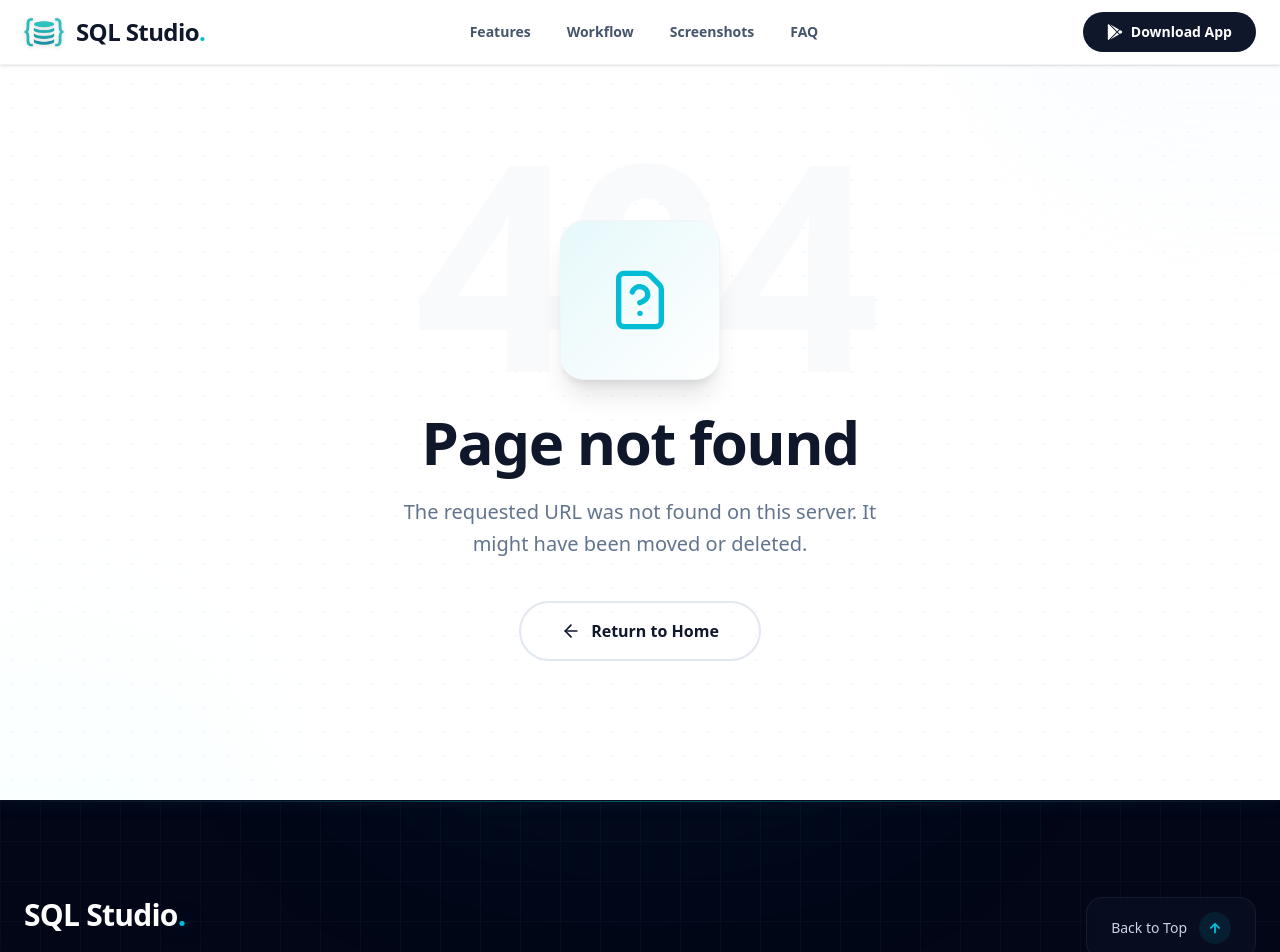
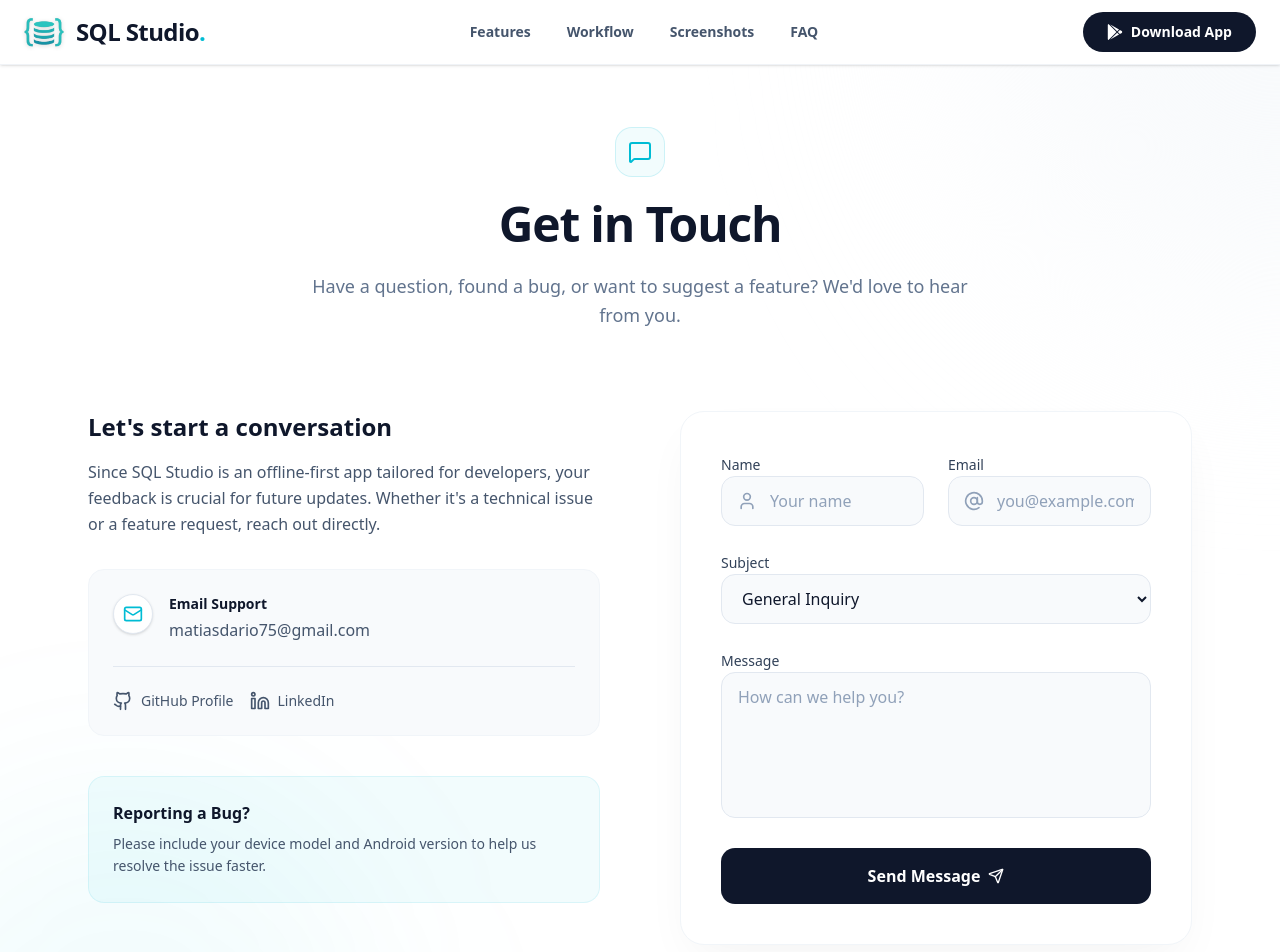
Before and after one commit to dariomatias-dev/sql_studio_web, a Next.js app: page /contact in a window 1280 px wide. Before the commit this address had no page. Shown: the top 952 px of the page. Built offline with nearby package versions, Linux system fonts and the light colour scheme.

Commit message:
feat(app): created contact page
- Developed a contact page for sending general inquiries, bug reports, feature requests, or feedback via email.

```diff
--- /dev/null
+++ b/app/contact/page.tsx
@@ -0,0 +1,222 @@
+"use client";
+
+import {
+  AtSign,
+  Github,
+  Linkedin,
+  Mail,
+  MessageSquare,
+  Send,
+  User,
+} from "lucide-react";
+import { useEffect, useState } from "react";
+
+import { useHeaderTransparency } from "@/context/header-transparency-context";
+
+const ContactPage = () => {
+  const { setEnabled } = useHeaderTransparency();
+  const [isSubmitting, setIsSubmitting] = useState(false);
+
+  useEffect(() => {
+    setEnabled(false);
+
+    return () => setEnabled(true);
+  }, [setEnabled]);
+
+  const handleSubmit = (e: React.FormEvent) => {
+    e.preventDefault();
+
+    setIsSubmitting(true);
+
+    setTimeout(() => setIsSubmitting(false), 2000);
+  };
+
+  return (
+    <section className="relative min-h-screen bg-white pt-32 pb-24 overflow-hidden">
+      <div className="absolute top-0 right-0 w-[600px] h-[600px] bg-slate-50 rounded-full blur-[120px] -translate-y-1/2 translate-x-1/2 pointer-events-none"></div>
+      <div className="absolute bottom-0 left-0 w-[500px] h-[500px] bg-[#00BCD4]/5 rounded-full blur-[100px] translate-y-1/2 -translate-x-1/4 pointer-events-none"></div>
+
+      <div className="relative z-10 max-w-6xl mx-auto px-6">
+        <div className="text-center mb-16 md:mb-20">
+          <div className="inline-flex items-center justify-center w-12 h-12 rounded-2xl bg-[#00BCD4]/5 text-[#00BCD4] mb-6 ring-1 ring-[#00BCD4]/20">
+            <MessageSquare className="w-6 h-6" />
+          </div>
+
+          <h1 className="text-4xl md:text-5xl font-extrabold text-slate-900 mb-6 tracking-tight">
+            Get in Touch
+          </h1>
+
+          <p className="text-lg text-slate-500 max-w-2xl mx-auto leading-relaxed">
+            Have a question, found a bug, or want to suggest a feature?
+            We&apos;d love to hear from you.
+          </p>
+        </div>
+
+        <div className="grid grid-cols-1 lg:grid-cols-2 gap-12 lg:gap-20 items-start">
+          <div className="space-y-10">
+            <div>
+              <h3 className="text-2xl font-bold text-slate-900 mb-4">
+                Let&apos;s start a conversation
+              </h3>
+              <p className="text-slate-600 leading-relaxed mb-8">
+                Since SQL Studio is an offline-first app tailored for
+                developers, your feedback is crucial for future updates. Whether
+                it&apos;s a technical issue or a feature request, reach out
+                directly.
+              </p>
+
+              <div className="p-6 bg-slate-50 rounded-2xl border border-slate-100 flex flex-col gap-6">
+                <div className="flex items-start gap-4">
+                  <div className="w-10 h-10 rounded-full bg-white border border-slate-200 flex items-center justify-center text-[#00BCD4] shrink-0 shadow-sm">
+                    <Mail className="w-5 h-5" />
+                  </div>
+                  <div>
+                    <p className="text-sm font-semibold text-slate-900 mb-1">
+                      Email Support
+                    </p>
+                    <a
+                      href="mailto:matiasdario75@gmail.com"
+                      className="text-slate-600 hover:text-[#00BCD4] transition-colors"
+                    >
+                      matiasdario75@gmail.com
+                    </a>
+                  </div>
+                </div>
+
+                <div className="w-full h-px bg-slate-200"></div>
+
+                <div className="flex gap-4">
+                  <a
+                    href="https://github.com/dariomatias-dev"
+                    target="_blank"
+                    rel="noopener noreferrer"
+                    className="flex items-center gap-2 text-slate-600 hover:text-[#00BCD4] transition-colors text-sm font-medium"
+                  >
+                    <Github className="w-5 h-5" />
+                    GitHub Profile
+                  </a>
+                  <a
+                    href="https://www.linkedin.com/in/dariomatias-dev/"
+                    target="_blank"
+                    rel="noopener noreferrer"
+                    className="flex items-center gap-2 text-slate-600 hover:text-[#00BCD4] transition-colors text-sm font-medium"
+                  >
+                    <Linkedin className="w-5 h-5" />
+                    LinkedIn
+                  </a>
+                </div>
+              </div>
+            </div>
+
+            <div className="p-6 bg-[#00BCD4]/5 border border-[#00BCD4]/10 rounded-2xl">
+              <h4 className="font-semibold text-slate-900 mb-2">
+                Reporting a Bug?
+              </h4>
+              <p className="text-sm text-slate-600 leading-relaxed">
+                Please include your device model and Android version to help us
+                resolve the issue faster.
+              </p>
+            </div>
+          </div>
+
+          <div className="bg-white p-8 md:p-10 rounded-3xl shadow-[0_20px_50px_-12px_rgba(0,0,0,0.05)] border border-slate-100 relative overflow-hidden">
+            <div className="absolute top-0 right-0 w-32 h-32 bg-slate-50 rounded-bl-full -z-10 transition-transform group-hover:scale-110"></div>
+
+            <form onSubmit={handleSubmit} className="space-y-6">
+              <div className="grid grid-cols-1 md:grid-cols-2 gap-6">
+                <div className="space-y-2">
+                  <label
+                    htmlFor="name"
+                    className="text-sm font-medium text-slate-700"
+                  >
+                    Name
+                  </label>
+                  <div className="relative">
+                    <User className="absolute left-4 top-1/2 -translate-y-1/2 w-5 h-5 text-slate-400" />
+                    <input
+                      type="text"
+                      id="name"
+                      className="w-full pl-12 pr-4 py-3 bg-slate-50 border border-slate-200 rounded-xl focus:outline-none focus:ring-2 focus:ring-[#00BCD4]/50 focus:border-[#00BCD4] transition-all text-slate-900 placeholder:text-slate-400"
+                      placeholder="Your name"
+                      required
+                    />
+                  </div>
+                </div>
+
+                <div className="space-y-2">
+                  <label
+                    htmlFor="email"
+                    className="text-sm font-medium text-slate-700"
+                  >
+                    Email
+                  </label>
+                  <div className="relative">
+                    <AtSign className="absolute left-4 top-1/2 -translate-y-1/2 w-5 h-5 text-slate-400" />
+                    <input
+                      type="email"
+                      id="email"
+                      className="w-full pl-12 pr-4 py-3 bg-slate-50 border border-slate-200 rounded-xl focus:outline-none focus:ring-2 focus:ring-[#00BCD4]/50 focus:border-[#00BCD4] transition-all text-slate-900 placeholder:text-slate-400"
+                      placeholder="you@example.com"
+                      required
+                    />
+                  </div>
+                </div>
+              </div>
+
+              <div className="space-y-2">
+                <label
+                  htmlFor="subject"
+                  className="text-sm font-medium text-slate-700"
+                >
+                  Subject
+                </label>
+                <select
+                  id="subject"
+                  className="w-full px-4 py-3 bg-slate-50 border border-slate-200 rounded-xl focus:outline-none focus:ring-2 focus:ring-[#00BCD4]/50 focus:border-[#00BCD4] transition-all text-slate-900"
+                >
+                  <option>General Inquiry</option>
+                  <option>Bug Report</option>
+                  <option>Feature Request</option>
+                  <option>Feedback</option>
+                </select>
+              </div>
+
+              <div className="space-y-2">
+                <label
+                  htmlFor="message"
+                  className="text-sm font-medium text-slate-700"
+                >
+                  Message
+                </label>
+                <textarea
+                  id="message"
+                  rows={5}
+                  className="w-full px-4 py-3 bg-slate-50 border border-slate-200 rounded-xl focus:outline-none focus:ring-2 focus:ring-[#00BCD4]/50 focus:border-[#00BCD4] transition-all text-slate-900 placeholder:text-slate-400 resize-none"
+                  placeholder="How can we help you?"
+                  required
+                ></textarea>
+              </div>
+
+              <button
+                type="submit"
+                disabled={isSubmitting}
+                className="w-full group inline-flex items-center justify-center gap-2 px-6 py-4 bg-slate-900 text-white font-bold rounded-xl hover:bg-[#00BCD4] transition-all duration-300 disabled:opacity-70 disabled:cursor-not-allowed"
+              >
+                {isSubmitting ? (
+                  <span>Sending...</span>
+                ) : (
+                  <>
+                    <span>Send Message</span>
+                    <Send className="w-4 h-4 group-hover:translate-x-1 transition-transform" />
+                  </>
+                )}
+              </button>
+            </form>
+          </div>
+        </div>
+      </div>
+    </section>
+  );
+};
+
+export default ContactPage;
```
